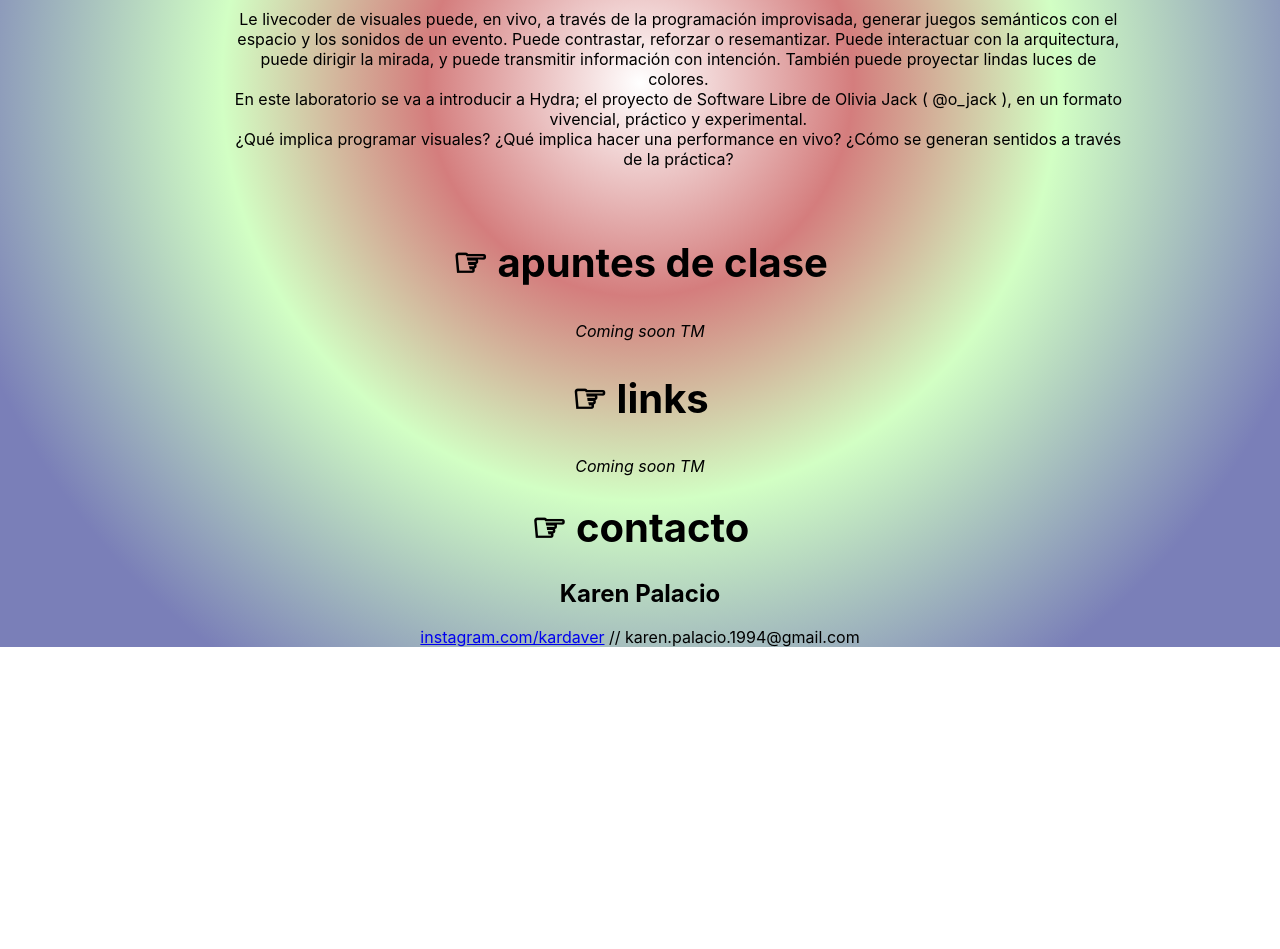
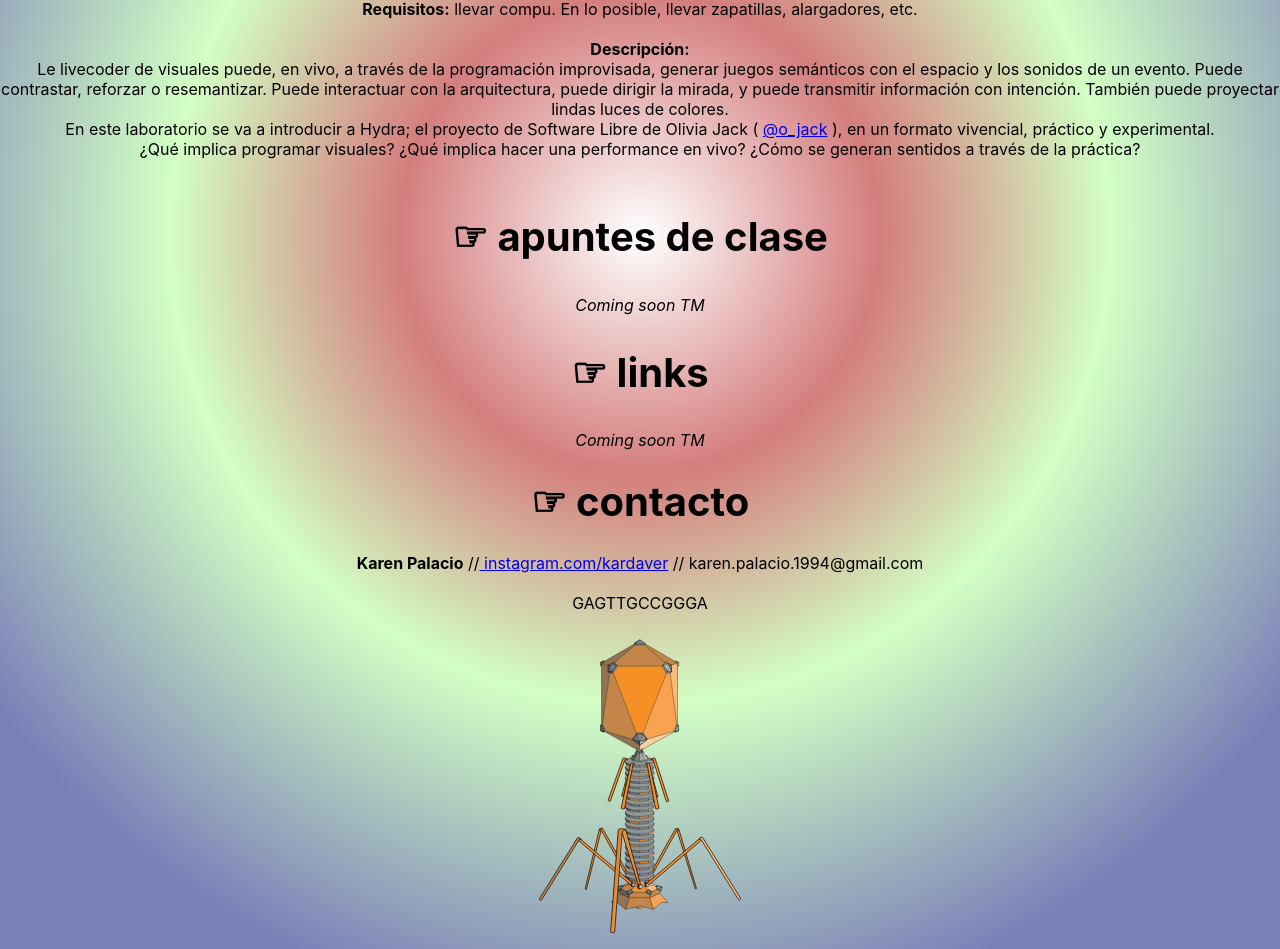
Before and after one commit to karen-pal/santonoise_hydra, a React (Create React App) app: page / in a window 1280 px wide. Shown: the part 481-1430 px from the top of the page. Before the commit the page ends 1128 px from the top, so only its background shows below. Built offline with nearby package versions, Linux system fonts and the light colour scheme.

Commit message:
estilos y bacteriofagos

```diff
--- a/src/App.css
+++ b/src/App.css
@@ -34,13 +34,14 @@ background:red;
 .App-link {
   color: #61dafb;
 }
-.descripcion{
-  inline-size: 70%;
+.descripcion {
   overflow-wrap: break-word;
     hyphens: manual;
-    margin-left:18%;
+      display: table-cell;
+  word-wrap: break-word;
 }
 
-#body {
-background:rgb(255,255,255);
+img {
+  max-width:20%;
+  height: auto;
 }
--- a/src/App.js
+++ b/src/App.js
@@ -1,4 +1,5 @@
 import logo from './logo.svg';
+import phage from './phage.svg';
 import './App.css';
 
 function App() {
@@ -7,10 +8,10 @@ function App() {
     <div className="App">
       <header className="App-header">
         <div  className="App-logo" alt="logo" >
-    🧬🧬GAGTTGCCGGGA∅ Karen Palacio ∅GAGTTGCCGGGA🧬🧬
+    🧬∅ Karen Palacio ∅🧬
       </div>
         <p className="title">
-        Laboratorio live coding_<br />
+        Laboratorio de live coding_<br />+]+]+[+[+<br />
         <b>Visuales con Hydra</b>
         </p>
         <a
@@ -35,7 +36,7 @@ function App() {
               <b>No se asumirán conocimientos previos</b><br />
               <b>Requisitos:</b> llevar compu. En lo posible, llevar zapatillas, alargadores, etc.<br /><br />
                <b>Descripción:</b> <br /><p className="descripcion">Le livecoder de visuales puede, en vivo, a través de la programación improvisada, generar juegos semánticos con el espacio y los sonidos de un evento. Puede contrastar, reforzar o resemantizar. Puede interactuar con la arquitectura, puede dirigir la mirada, y puede transmitir información con intención. También puede proyectar lindas luces de colores. <br />
-      En este laboratorio se va a introducir a Hydra; el proyecto de Software Libre de Olivia Jack ( @o_jack ), en un formato vivencial, práctico y experimental. <br />
+      En este laboratorio se va a introducir a Hydra; el proyecto de Software Libre de Olivia Jack ( <a href='https://www.instagram.com/o_jack/' target="_blank">@o_jack</a> ), en un formato vivencial, práctico y experimental. <br />
 ¿Qué implica programar visuales? ¿Qué implica hacer una performance en vivo? ¿Cómo se generan sentidos a través de la práctica? </p><br />
 
             </section>
@@ -56,9 +57,10 @@ function App() {
           <h1 className="section-title">
          ☞ contacto
           </h1>
-        <h2>Karen Palacio</h2>
-      <a href='https://www.instagram.com/kardaver/'>instagram.com/kardaver</a> //
-      karen.palacio.1994@gmail.com<br />
+        <b>Karen Palacio</b> //
+      <a href='https://www.instagram.com/kardaver/' target="_blank"> instagram.com/kardaver</a> //
+      karen.palacio.1994@gmail.com<br /><br />GAGTTGCCGGGA<br /><br />
+      <img src={phage} alt="bacteriofago" /><br />
             </footer>
     </div>
   );
```
Also changed, not shown: src/phage.svg (added).
